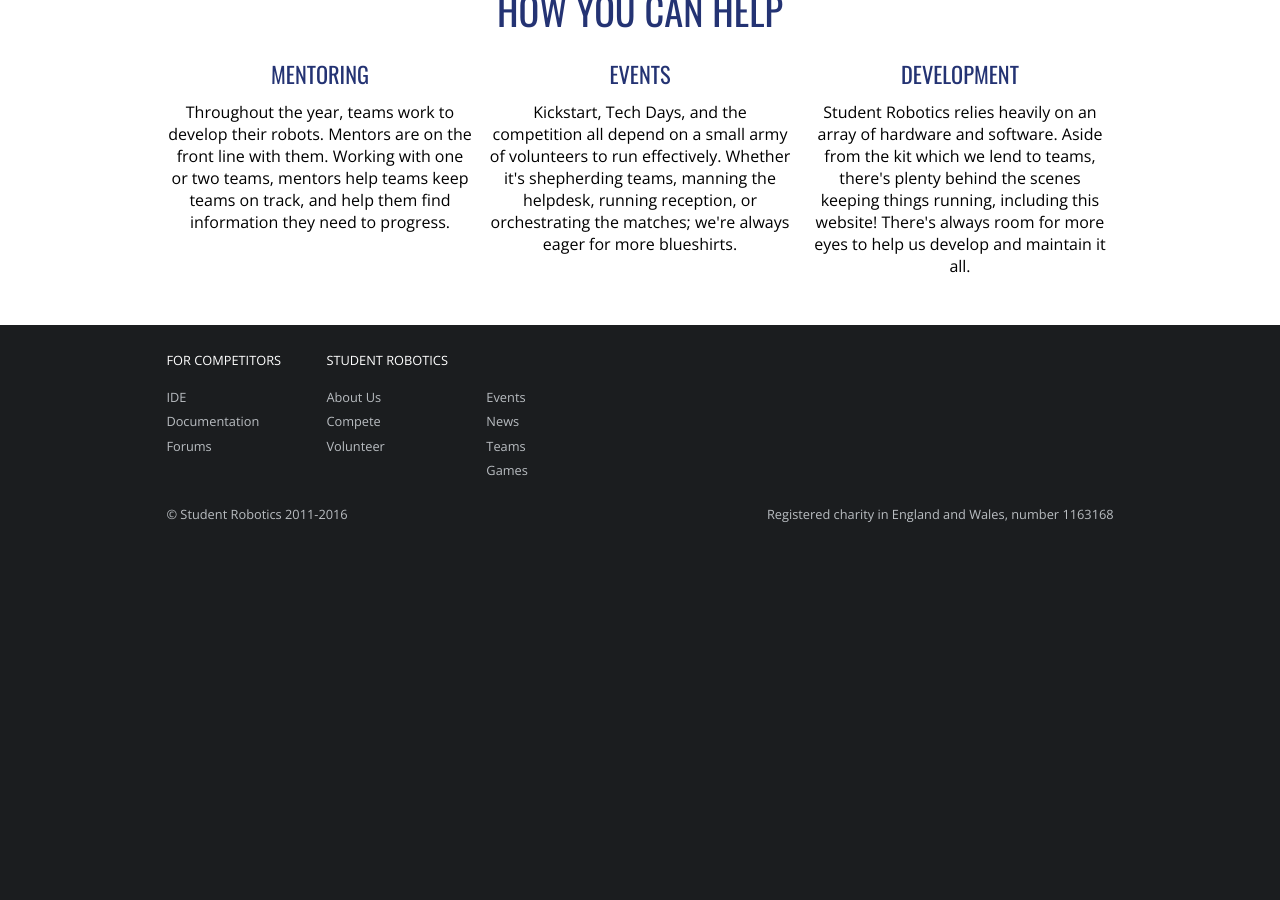
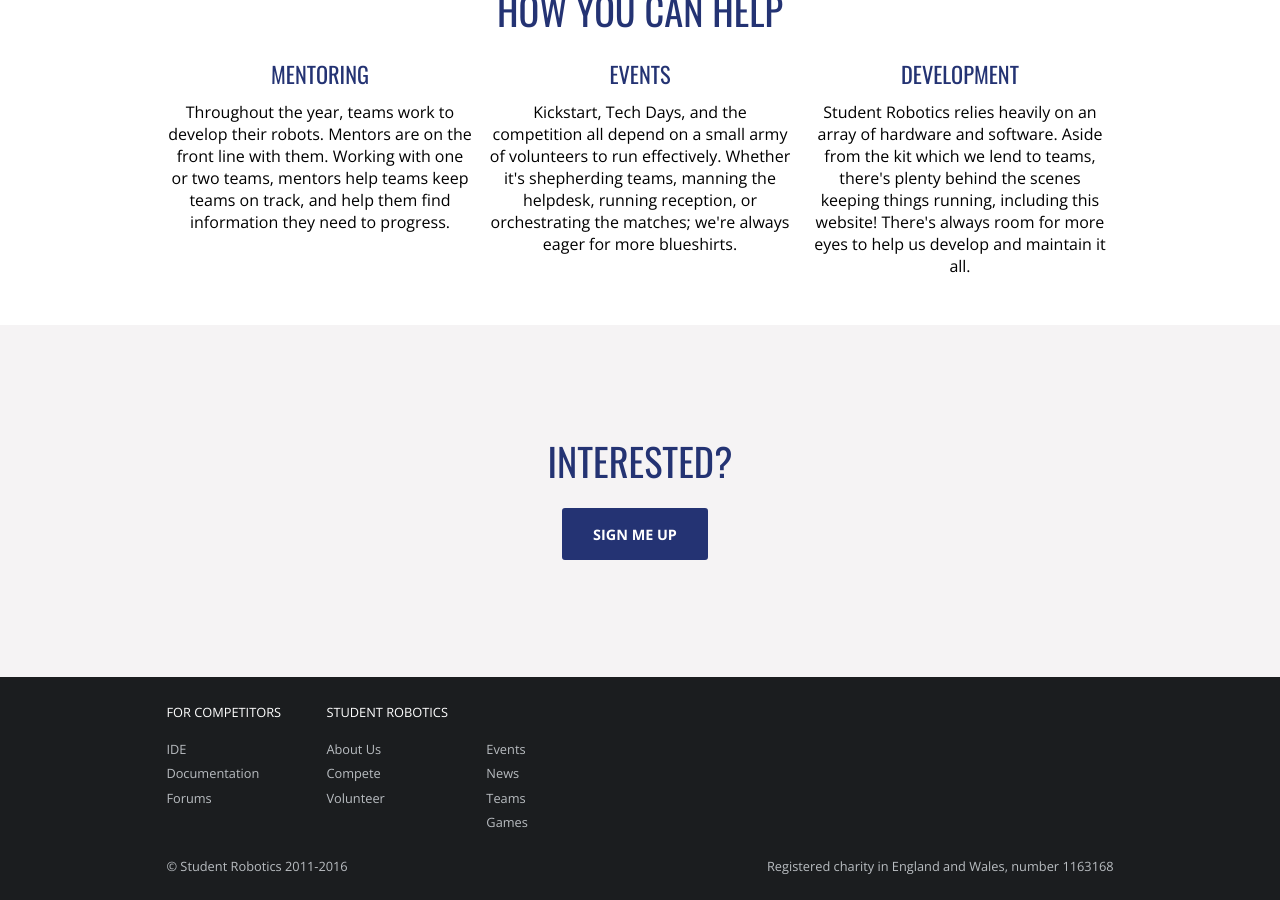
Before and after one commit to srobo/website, a Jekyll site: the page built from volunteer.html, in a window 1280 px wide and 900 px high, scrolled down 838 px. Built offline with Jekyll 4.4.1, drawn with Linux system fonts in a browser that asks for light colours; nearby versions of some CDN libraries; before the commit the page ends 1386 px from its top, so only the background shows below that.

Commit message:
Added a link to the google doc from the volunteer page

```diff
--- a/volunteer.html
+++ b/volunteer.html
@@ -64,3 +64,11 @@ permalink: /volunteer
     </div>
   </div>
 </div>
+<div class="panel">
+  <div class="panel-container">
+    <div class="fixed-width">
+      <h2>Interested?</h2>
+      <a class="button button-primary" href="//docs.google.com/forms/d/1MIGf3P30dw0QAtP8OkxK2v7VRDEAN_54JoZHCVMbqDY/viewform">Sign me up</a>
+    </div>
+  </div>
+</div>
```
